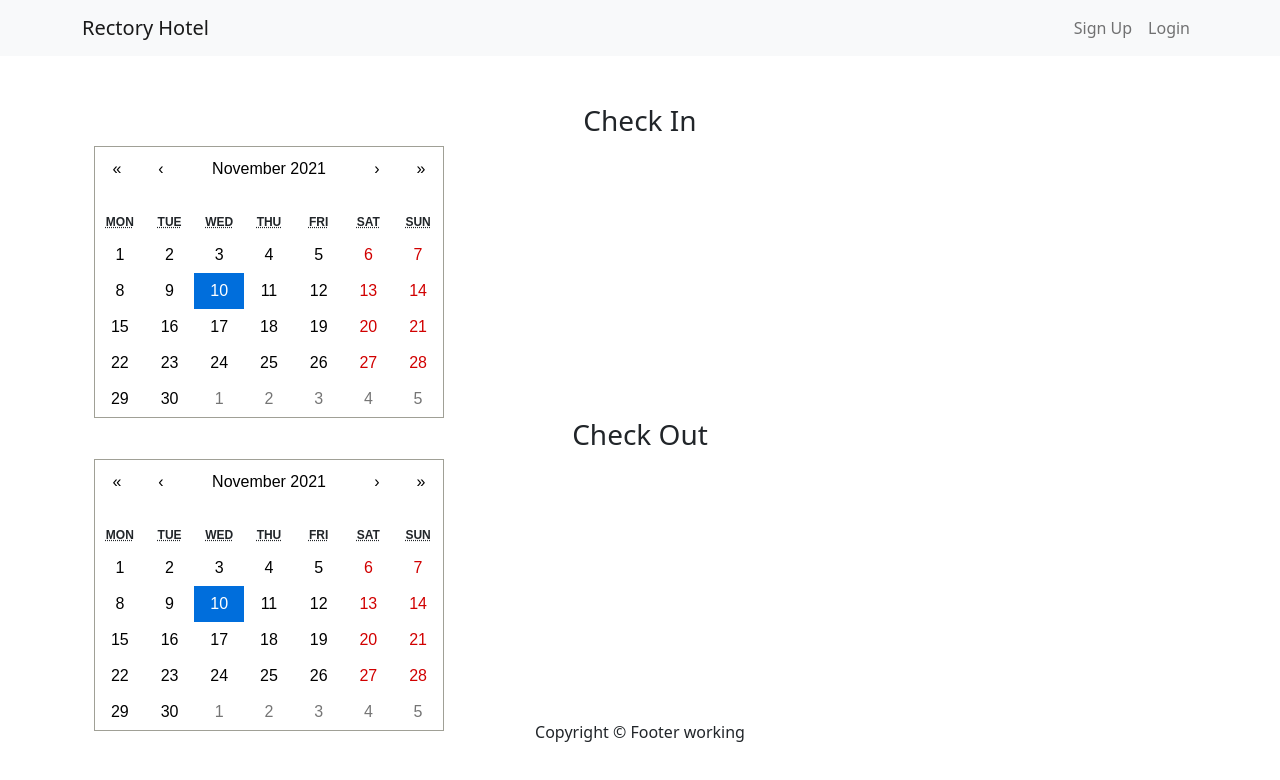
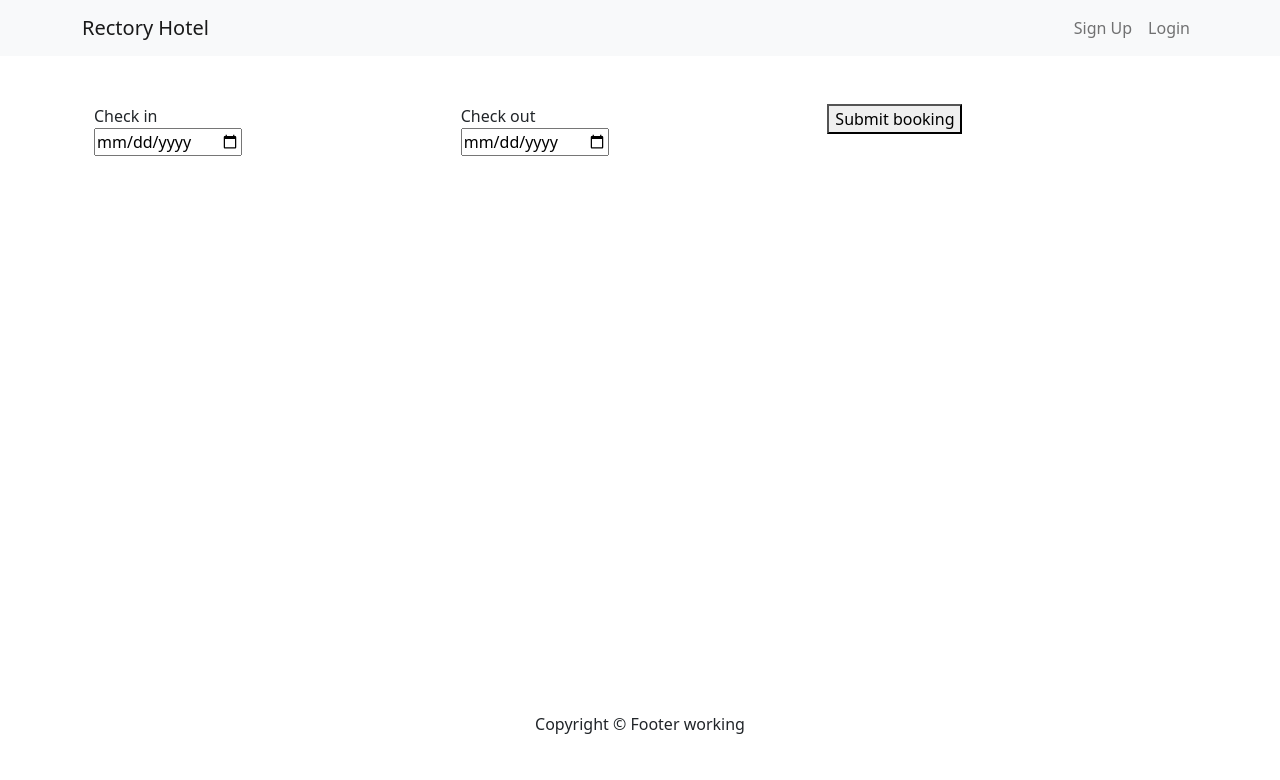
Before and after one commit to ErwVal/Hotel-Management-Website, a React (Create React App) app in the folder frontend/: page / in a window 1280 px wide. Shown: the top 780 px of the page. Built offline with nearby package versions, Linux system fonts and the light colour scheme; no server answers.

Commit message:
Add api to apiClient

```diff
--- a/frontend/package.json
+++ b/frontend/package.json
@@ -11,10 +11,11 @@
     "@types/react": "^17.0.0",
     "@types/react-dom": "^17.0.0",
     "bootstrap": "^5.1.3",
+    "moment": "^2.29.1",
     "react": "^17.0.2",
     "react-bootstrap": "^2.0.2",
-    "react-calendar": "^3.5.0",
     "react-dom": "^17.0.2",
+    "react-moment": "^1.1.1",
     "react-router-dom": "^5.3.0",
     "react-scripts": "4.0.3",
     "typescript": "^4.1.2",
--- a/frontend/src/Components/Booking.tsx
+++ b/frontend/src/Components/Booking.tsx
@@ -1,21 +1,16 @@
 import { useState } from "react";
-import Calendar from "react-calendar";
-import "react-calendar/dist/Calendar.css";
+import moment from "moment";
+import Moment from 'react-moment';
 
-interface Props {
+interface BookingProps {
   checkInCheckOutString: String
 }
 
-export const Booking = ({checkInCheckOutString}: Props) => {
+export const Booking: React.FunctionComponent<BookingProps> = ({checkInCheckOutString}: BookingProps) => {
 
   const [date, setDate] = useState(new Date());
 
   return (
-    <div className='app'>
-      <h3 className="text-center">{checkInCheckOutString}</h3>
-      <div className="calendar-container">
-        <Calendar onChange={setDate} value={date} />
-      </div>
-    </div>
+<></>
   )
 };
--- /dev/null
+++ b/frontend/src/Components/CreateBookingForm.tsx
@@ -0,0 +1,92 @@
+import React, { FormEvent, useState, useEffect } from "react";
+import { Row, Col, Form, FloatingLabel } from "react-bootstrap";
+import { Booking } from "./Booking";
+import { createBooking } from "../api/apiClient";
+import moment from "moment";
+
+type FormStatus = "READY" | "SUBMITTING" | "ERROR" | "FINISHED";
+
+export const CreateBookingForm: React.FunctionComponent = () => {
+  const [checkInDateState, setCheckInDate] = useState("");
+  const [checkOutDateState, setCheckOutDate] = useState("");
+  const [formStatus, setFormStatus] = useState<FormStatus>("READY");
+
+  const today = moment(new Date()).format("YYYY-MM-DD");
+  const tomorrow = moment(new Date()).day(2).format("YYYY-MM-DD");
+
+  const submitForm = (event: FormEvent) => {
+    event.preventDefault();
+    setFormStatus("SUBMITTING");
+
+    const checkInDate: Date = new Date(checkInDateState);
+    const checkOutDate: Date = new Date(checkOutDateState);
+
+    createBooking({
+      checkInDate,
+      checkOutDate,
+    })
+      .then(() => setFormStatus("FINISHED"))
+      .catch(() => setFormStatus("ERROR"));
+  };
+
+  return (
+    <form
+      className="form"
+      aria-label="Date"
+      id="date-field"
+      onSubmit={submitForm}
+    >
+      <Row className="g-2">
+        <Col md>
+          <div className="field">
+            <label className="label">Check in</label>
+            <div className="control">
+              <input
+                className="input"
+                name="CheckInDate"
+                type="date"
+                min={today}
+                value={checkInDateState}
+                onChange={(event) => setCheckInDate(event.target.value)}
+                required
+              />
+            </div>
+          </div>
+        </Col>
+        <Col md>
+          <div className="field">
+            <label className="label">Check out</label>
+            <div className="control">
+              <input
+                className="input"
+                name="CheckOutDate"
+                type="date"
+                min={tomorrow}
+                value={checkOutDateState}
+                onChange={(event) => setCheckOutDate(event.target.value)}
+                required
+              />
+            </div>
+          </div>
+        </Col>
+
+        <Col md>
+          <div className="field is-grouped">
+            <div className="control">
+              <button
+                className="button is-link primary"
+                disabled={formStatus === "SUBMITTING"}
+                type="submit"
+              >
+                Submit booking
+              </button>
+              {formStatus === "ERROR" && (
+                <p>Something went wrong! Please try again.</p>
+              )}
+            </div>
+          </div>
+        </Col>
+      </Row>
+    </form>
+  );
+};
--- a/frontend/src/Components/Home.tsx
+++ b/frontend/src/Components/Home.tsx
@@ -1,12 +1,12 @@
 import React from "react";
 import { Container } from "react-bootstrap";
 import { Booking } from "./Booking";
+import { CreateBookingForm } from "./CreateBookingForm";
 
 export const Home: React.FunctionComponent = () => {
   return (
     <Container>
-      <Booking checkInCheckOutString={"Check In"}/>
-      <Booking checkInCheckOutString={"Check Out"}/>
+      <CreateBookingForm/>
     </Container>
   )
 };
--- /dev/null
+++ b/frontend/src/api/apiClient.tsx
@@ -0,0 +1,24 @@
+import React from "react";
+
+export interface NewBooking {
+        checkInDate : Date,
+        checkOutDate: Date,
+}
+
+const baseUrl = process.env["REACT_APP_BACKEND_DOMAIN"];
+
+export const createBooking = async (newBooking: NewBooking) => {
+  const response = await fetch(`${baseUrl}/sightings/create`, {
+    method: "POST",
+    headers: {
+      "Content-Type": "application/json",
+    },
+    body: JSON.stringify(newBooking),
+  });
+
+  if (!response.ok) {
+    throw new Error(response.statusText);
+  }
+
+  return await response.json();
+};
```
Also changed, not shown: 2 other files (tests, documents, lock files or other folders).
